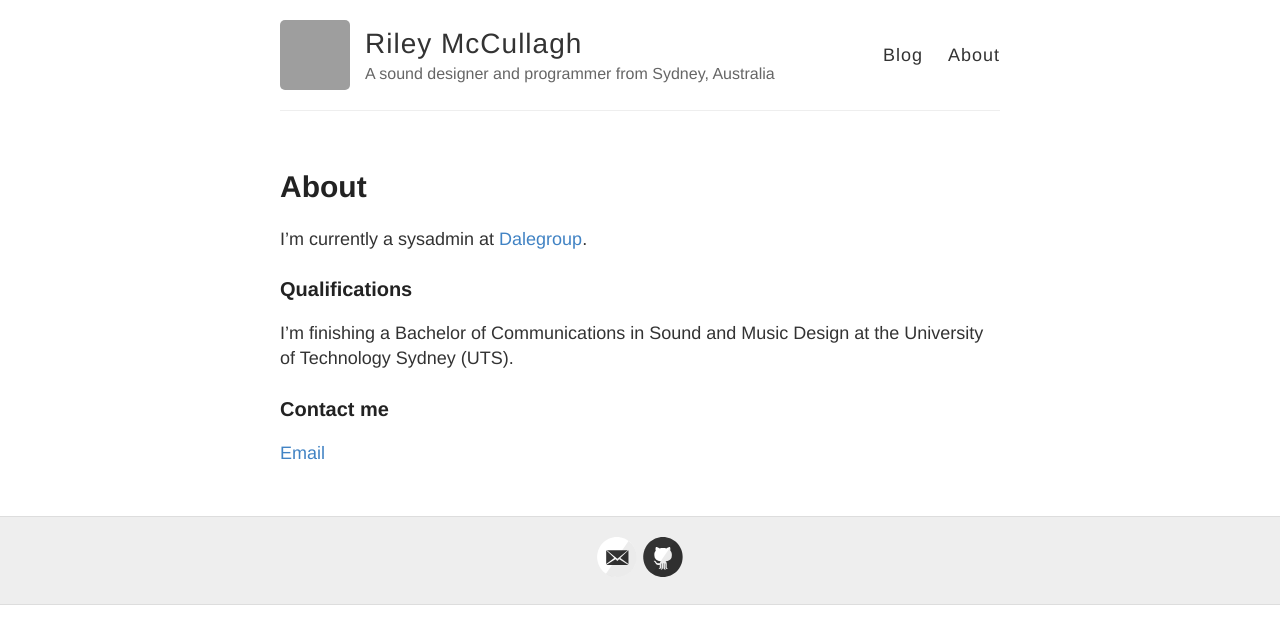
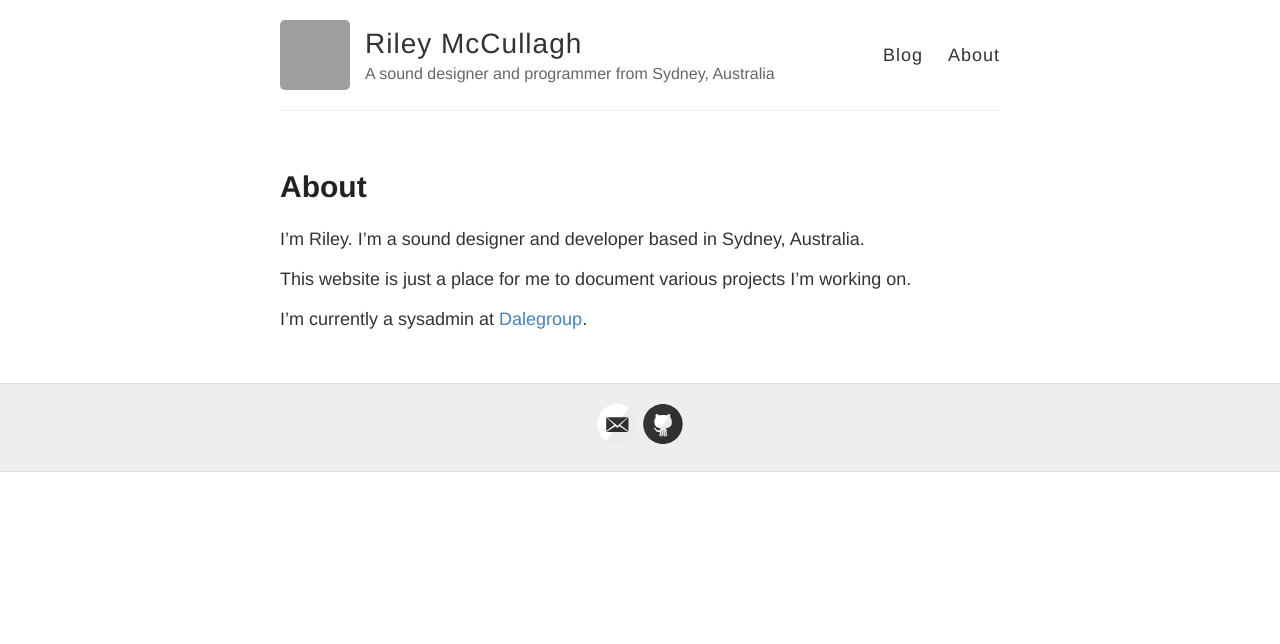
Before and after one commit to rileymccullagh/portfolio, a Jekyll site: the page built from docs/about.md, in a window 1280 px wide. Shown: the top 644 px of the page. Built offline with Jekyll 4.4.1, drawn with Linux system fonts in a browser that asks for light colours; grey boxes are pictures that could not be loaded.

```diff
--- a/docs/about.md
+++ b/docs/about.md
@@ -4,12 +4,8 @@
 permalink: /about/
 ---
 
+I'm Riley. I'm a sound designer and developer based in Sydney, Australia.
+
+This website is just a place for me to document various projects I'm working on.
+
 I'm currently a sysadmin at [Dalegroup](http://dalegroup.net).
-
-### Qualifications
-
-I'm finishing a Bachelor of Communications in Sound and Music Design at the University of Technology Sydney (UTS).
-
-### Contact me
-
-[Email](mailto:rileymccullagh@gmail.com)
```
